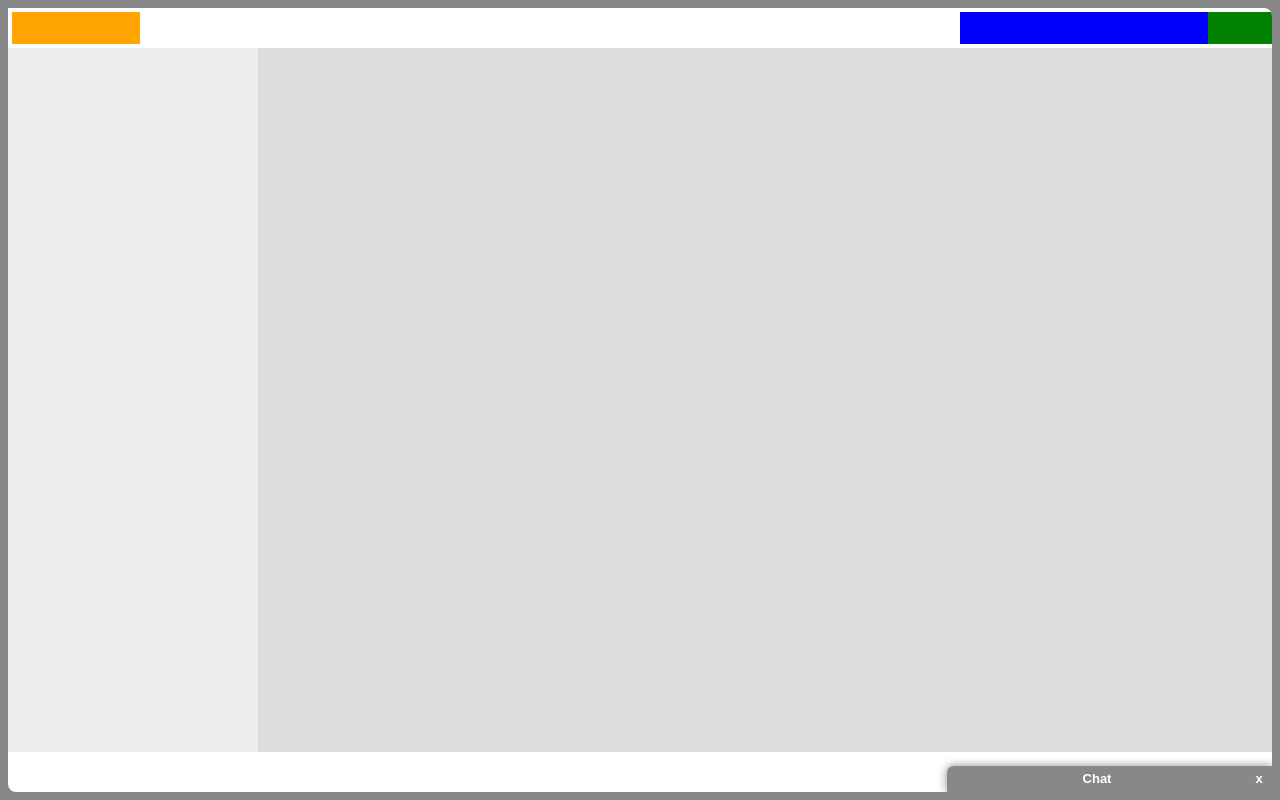
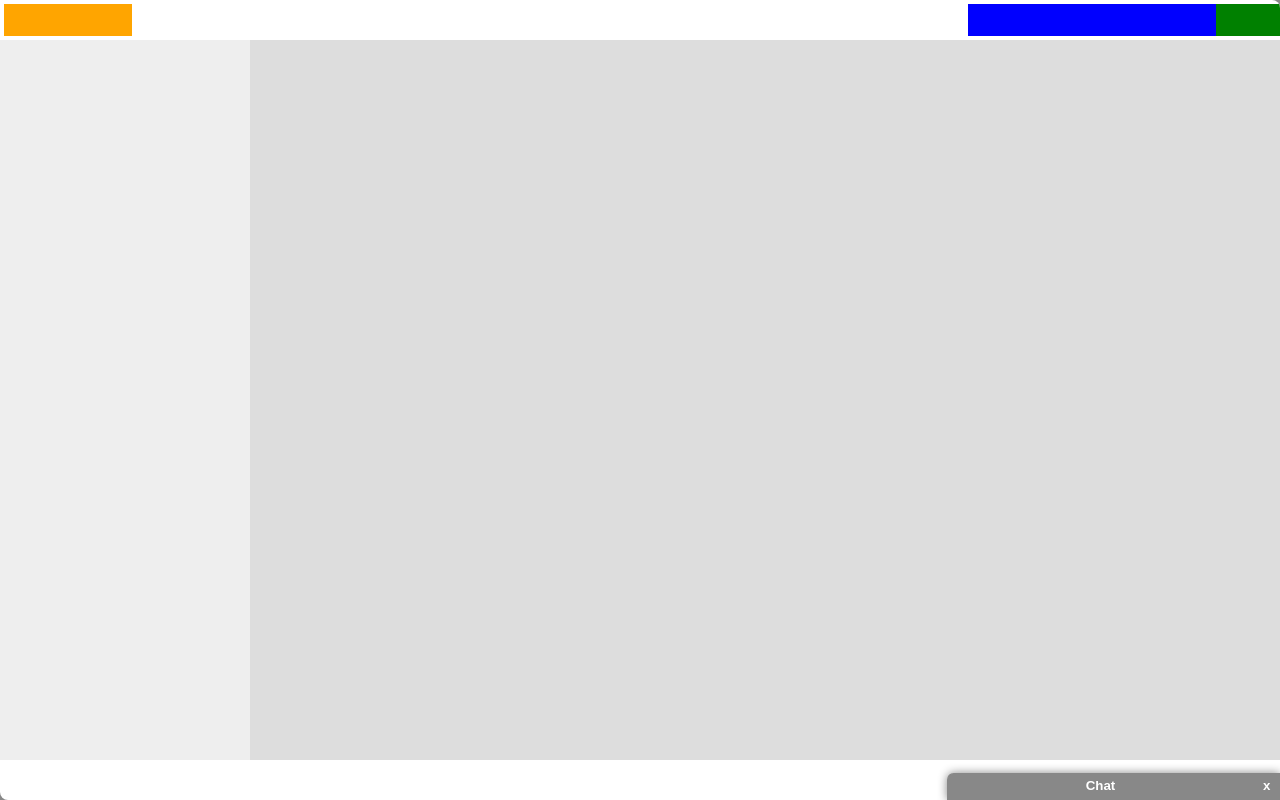
Before and after one commit to kenzo0202/SPA, a website: page chapter_4/spa.html in a window 1280 px wide. Drawn offline with Linux system fonts and the light colour scheme.

Commit message:
chapter_4 completed

```diff
--- a/chapter_4/css/spa.css
+++ b/chapter_4/css/spa.css
@@ -6,14 +6,14 @@
     box-sizing:border-box;
 }
 h1,h2,h3,h4,h5,h6,p{
-    margin-bottom: 10px;
+    margin-bottom: 6pt;
 }
 ol,ul,dl{
     list-style-position: inside;
 }
 
 body{
-    font:13px 'Trebuchet MS',Verdana,Helvetica, Arial,sans-serif;
+    font:10pt 'Trebuchet MS',Verdana,Helvetica, Arial,sans-serif;
     color: #444;
     background-color: #888;
 }
@@ -33,16 +33,14 @@ strong{
 
 #spa{
     position:absolute;
-    top:8px;
-    left:8px;
-    bottom:8px;
-    right:8px;
-
-    min-height: 500px;
-    min-width: 500px;
+    top:0;
+    left:0;
+    bottom:0;
+    right:0;
+    background: #fff;
+    min-height: 15em;
+    min-width: 35em;
     overflow: hidden;
-
-    background-color: #fff;
     border-radius: 0 8px 0 8px;
 }
 
--- a/chapter_4/js/spa.chat.js
+++ b/chapter_4/js/spa.chat.js
@@ -45,10 +45,12 @@ spa.chat = (function(){
     },
         slider_open_time:250,
         slider_close_time:250,
-        slider_opened_em:16,
+        slider_opened_em:18,
         slider_closed_em:2,
         slider_opened_title:'Click to close',
         slider_closed_title:'Click to open',
+        slider_opened_min_em:10,
+        window_height_min_em:20,
 
         chat_model: null,
         people_model: null,
@@ -64,7 +66,7 @@ spa.chat = (function(){
         },
         jQueryMap ={},
 
-        setJqueryMap,getEmsize,setPxSizes,setSliderPosition,onClickToggle,configModule,initModule;
+        setJqueryMap,getEmsize,setPxSizes,setSliderPosition,onClickToggle,configModule,initModule,removeSlider,handleResize;
     //モジュールスコープ終了
 
     //ユーティリティーメソッド開始
@@ -102,10 +104,11 @@ spa.chat = (function(){
     //DOMメソッド/setJQueryMap/終了
     //DOMメソッド/setPxSizes/開始
     setPxSizes = function(){
-        var px_per_em,opened_height_em;
+        var px_per_em,opened_height_em,window_height_em;
         px_per_em = getEmsize(jQueryMap.$slider.get(0));
+        window_height_em = Math.floor( ($(window).height()/ px_per_em )+ 0.5);
 
-        opened_height_em = configMap.slider_opened_em;
+        opened_height_em = window_height_em > configMap.window_height_min_em ? configMap.slider_opened_em : configMap.slider_opened_min_em;
 
         stateMap.px_per_em =px_per_em;
         stateMap.slider_closed_px = configMap.slider_closed_em*px_per_em;
@@ -237,10 +240,46 @@ spa.chat = (function(){
     }
     //パブリックメソッドinitModule終了
 
+    //パブリックメソッドremoveSlider開始
+    //目的: DOM要素chatSliderを削除する　初期状態に戻す　コールバックや他のデータへのポインタを削除する
+    removeSlider = function(){
+        //初期化と状態を解除する
+        //DOMコンテナを削除する。これはイベントのバインディングも削除する
+        if(jQueryMap.$slider){
+            jQueryMap.$slider.remove();
+            jQueryMap = {}
+        }
+
+        stateMap.$append_target = null;
+        stateMap.position_type = 'closed';
+
+
+        configMap.chat_model = null;
+        configMap.people_model = null;
+        configMap.set_chat_anchor = null;
+        return true;
+    }
+
+    //パブリックメソッド/handleResize/開始
+    //目的:ウィンドウリサイズイベントに対し、必要に応じてこのモジュールが提供する表示を調整する
+
+    handleResize = function(){
+        //スライダーがなければ何もしない
+        if(!jQueryMap.$slider){return false;}
+
+        setPxSizes();
+        if(stateMap.position_type === 'opened'){
+            jQueryMap.$slider.css({height: stateMap.slider_opened_px});
+        }
+        return true;
+    }
+
 
     return{
         setSliderPosition: setSliderPosition,
         configModule: configModule,
-        initModule:initModule
+        initModule:initModule,
+        removeSlider: removeSlider,
+        handleResize: handleResize
     };
 }());
--- a/chapter_4/js/spa.shell.js
+++ b/chapter_4/js/spa.shell.js
@@ -11,6 +11,7 @@ spa.shell = (function () {
     //モジュールスコープ変数開始
     var
     configMap = {
+        resize_interval : 200,
         anchor_schema_map : {
             chat:{opened : true,closed : true}
         },
@@ -28,10 +29,12 @@ spa.shell = (function () {
         + '<div class="spa-shell-modal"></div>'
     },
         stateMap = {
+            $container : undefined,
             anchor_map : {},
+            resize_idto : undefined
         },
         jQueryMap = {},
-        copyAnchorMap,setJqueryMap,changeAnchorPart,onHashchange,initModule,setChatAnchor;
+        copyAnchorMap,setJqueryMap,changeAnchorPart,onHashchange,initModule,setChatAnchor,onResize;
     //モジュールスコープ変数終了
     //ユーティリティーメソッド開始（ページとやりとりをしないメソッド）
     //下の階層の値も再帰的にマージ（ディープコピー）してほしい場合は、extend() の第1引数に true を指定します。
@@ -141,6 +144,16 @@ spa.shell = (function () {
         return false;
     };
 
+    onResize = function(){
+        if(stateMap.resize_idto){return true};
+
+        spa.chat.handleResize();
+        stateMap.resize_idto = setTimeout(function(){stateMap.resize_idto = undefined},configMap.resize_interval);
+        console.log('OK');
+
+        return true;
+    }
+
     //コールバックメソッド/setChatAnchor/開始
     //用例：setChatAnchor('closed')
     //目的:アンカーのチャットコンポーネントを変更する
@@ -172,8 +185,7 @@ spa.shell = (function () {
         spa.chat.initModule(jQueryMap.$container);
 
 
-        $(window).bind("hashchange",onHashchange)
-        .trigger("hashchange");
+        $(window).bind("resize",onResize).bind("hashchange",onHashchange).trigger("hashchange");
     };
     //パブリックメソッド終了
     return {initModule: initModule};
```
